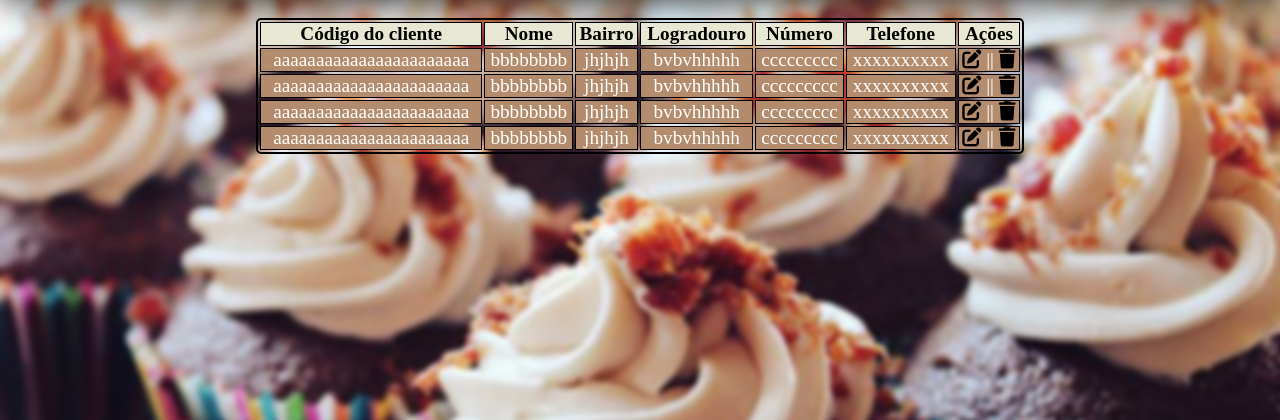
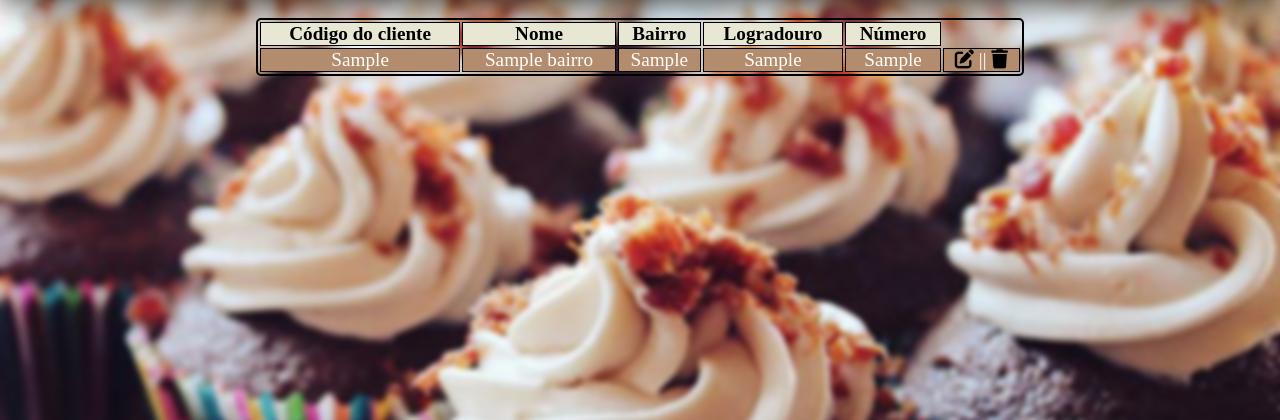
Before and after one commit to DennerBismarck/PI-DoceFestas, a PHP site: page /TabelaDosClientes.php in a window 1280 px wide. Shown: the part 200-620 px from the top of the page. Run offline with PHP 8.4, Linux system fonts and the light colour scheme; tables that the repository leaves empty or names only in its code hold one stand-in row (values such as "Sample post"); some libraries are stand-ins or nearby versions.

Commit message:
PHP com cadastro de cliente, banco de dados atualizado e ver os clientes na tabela de clientes
PELO AMOR DE DEUS, FIQUEM ATENTOS AO GITHUB PORRRA

```diff
--- a/Telas/TabelaDosClientes.php
+++ b/Telas/TabelaDosClientes.php
@@ -2,6 +2,10 @@
     <head>
         <meta charset="utf-8">
         <title>Doce festas - Clientes</title>
+        <?php include("config_doce.php");
+        $consulta = $conexao->query("select * from tb_clientes
+        join tb_bairros on cli_bai_codigo = bai_codigo;");
+        ?>
          <script src="https://kit.fontawesome.com/a4a3c0465f.js" crossorigin="anonymous"></script>
         <style>
              *{
@@ -71,49 +75,24 @@
                     <th>Bairro</th>
                     <th>Logradouro</th>
                     <th>Número</th>
-                    <th>Telefone</th>
-                    <th>Ações</th>
+
                 </tr>
+                <?php while ($resultado = $consulta->fetch_assoc()){ ?>
                 <tr>
-                    <td>aaaaaaaaaaaaaaaaaaaaaaa</td>
-                    <td>bbbbbbbb</td>
-                    <td>jhjhjh</td>
-                    <td>bvbvhhhhh</td>
-                    <td>ccccccccc</td>
-                    <td>xxxxxxxxxx</td>
+                    <td><?php echo $resultado["cli_codigo"]?></td>
+                    <td><?php echo $resultado["cli_nome"]?></td>
+                    <td><?php echo $resultado["bai_bairro"]?></td>
+                    <td><?php echo $resultado["cli_logradouro"]?></td>
+                    <td><?php echo $resultado["cli_numero"]?></td>
+
                     <td><a href="https://cdn.discordapp.com/attachments/715244206154580016/882320071739994162/1630431891912.jpg"><i class="fas fa-edit" aria-hidden = "true"></i></a>
                     || <a href="https://cdn.discordapp.com/attachments/715244206154580016/817353242442858557/1ff408ad-4df9-4183-a311-ac043b35d6dc.png" onclick="return confirm('Deseja apagar?')"><i class="fas fa-trash"></i></a></td>
+
                 </tr>
-                <tr>
-                    <td>aaaaaaaaaaaaaaaaaaaaaaa</td>
-                    <td>bbbbbbbb</td>
-                    <td>jhjhjh</td>
-                    <td>bvbvhhhhh</td>
-                    <td>ccccccccc</td>
-                    <td>xxxxxxxxxx</td>
-                    <td><a href="https://cdn.discordapp.com/attachments/715244206154580016/882320071739994162/1630431891912.jpg"><i class="fas fa-edit" aria-hidden = "true"></i></a>
-                    || <a href="https://cdn.discordapp.com/attachments/715244206154580016/817353242442858557/1ff408ad-4df9-4183-a311-ac043b35d6dc.png" onclick="return confirm('Deseja apagar?')"><i class="fas fa-trash"></i></a></td>
-                </tr>
-                <tr>
-                    <td>aaaaaaaaaaaaaaaaaaaaaaa</td>
-                    <td>bbbbbbbb</td>
-                    <td>jhjhjh</td>
-                    <td>bvbvhhhhh</td>
-                    <td>ccccccccc</td>
-                    <td>xxxxxxxxxx</td>
-                    <td><a href="https://cdn.discordapp.com/attachments/715244206154580016/882320071739994162/1630431891912.jpg"><i class="fas fa-edit" aria-hidden = "true"></i></a>
-                    || <a href="https://cdn.discordapp.com/attachments/715244206154580016/817353242442858557/1ff408ad-4df9-4183-a311-ac043b35d6dc.png" onclick="return confirm('Deseja apagar?')"><i class="fas fa-trash"></i></a></td>
-                </tr>
-                <tr>
-                    <td>aaaaaaaaaaaaaaaaaaaaaaa</td>
-                    <td>bbbbbbbb</td>
-                    <td>jhjhjh</td>
-                    <td>bvbvhhhhh</td>
-                    <td>ccccccccc</td>
-                    <td>xxxxxxxxxx</td>
-                    <td><a href="https://cdn.discordapp.com/attachments/715244206154580016/882320071739994162/1630431891912.jpg"><i class="fas fa-edit" aria-hidden = "true"></i></a>
-                    || <a href="https://cdn.discordapp.com/attachments/715244206154580016/817353242442858557/1ff408ad-4df9-4183-a311-ac043b35d6dc.png" onclick="return confirm('Deseja apagar?')"><i class="fas fa-trash"></i></a></td>
-                </tr>
+                <?php } ?>
+
+
+
             </table>
         </div>
     </body>
--- /dev/null
+++ b/Telas/config_doce.php
@@ -0,0 +1,21 @@
+<html>
+<head>
+	<title>Configuração</title>
+</head>
+<body>
+<?php
+$endereco = "localhost";
+$usuario = "root";
+$senha = "usbw";
+$banco = "db_festa";
+$porta = 3307;
+$conexao = new mysqli($endereco, $usuario, $senha, $banco, $porta);
+if(mysqli_connect_errno()) {
+    die(mysqli_connect_error());
+    exit();
+}
+date_default_timezone_set('America/Fortaleza');
+mysqli_set_charset($conexao, "utf8");
+?>
+</body>
+</html>
```
Also changed, not shown: Telas/CadastroDoCliente.php (+24 -6 lines).
